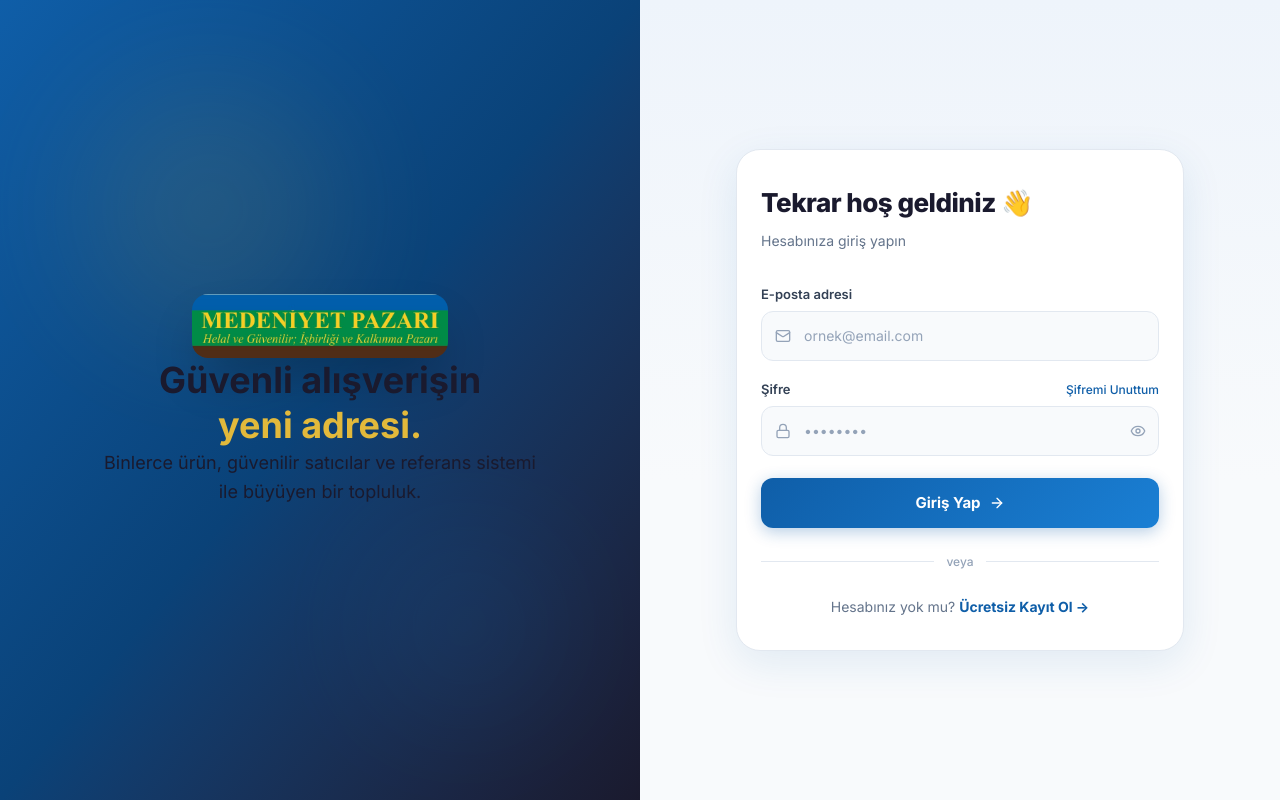
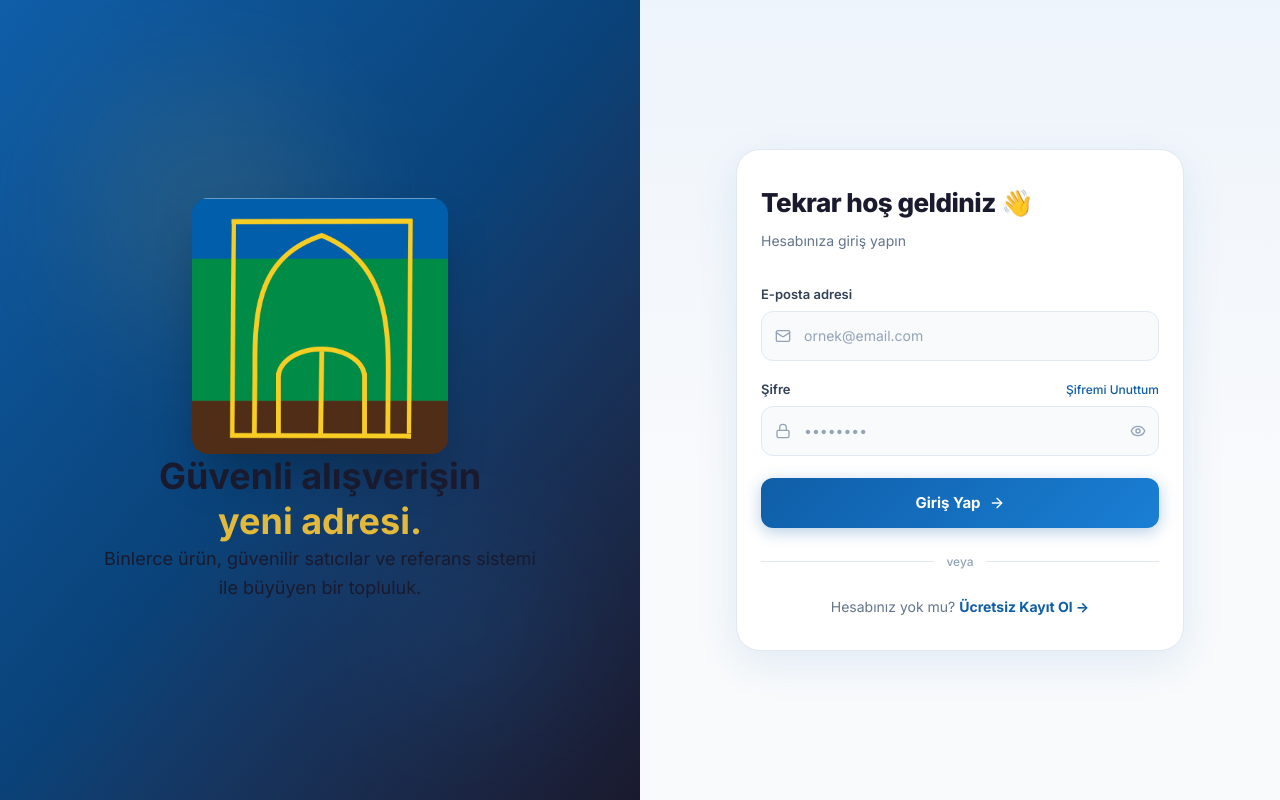
Before and after one commit to u3340513-a11y/meden, a React (Vite) app in the folder frontend/: page /giris in a window 1280 px wide. Built offline with nearby package versions, Linux system fonts and the light colour scheme; no server answers.

Commit message:
feat(branding): use icon image as site logo

```diff
--- a/frontend/src/layouts/AuthLayout.tsx
+++ b/frontend/src/layouts/AuthLayout.tsx
@@ -16,7 +16,7 @@ export default function AuthLayout() {
         <div className="relative z-10 text-text-inverse max-w-md w-full flex flex-col items-center text-center">
           <div className="mb-10">
             <img
-              src="/log2.jpeg"
+              src="/ico2.jpeg"
               alt="Medeniyet Pazarı"
               className="w-64 h-auto rounded-2xl object-contain shadow-2xl shadow-black/30 mx-auto"
             />
@@ -49,7 +49,7 @@ export default function AuthLayout() {
           }}
         >
           <Link to="/" className="flex items-center justify-center lg:hidden" style={{ marginBottom: 24 }}>
-            <img src="/log2.jpeg" alt="Medeniyet Pazarı" className="h-16 w-auto rounded-xl object-contain" />
+            <img src="/ico2.jpeg" alt="Medeniyet Pazarı" className="h-16 w-auto rounded-xl object-contain" />
           </Link>
           <Outlet />
         </div>
--- a/frontend/src/layouts/DashboardLayout.tsx
+++ b/frontend/src/layouts/DashboardLayout.tsx
@@ -221,7 +221,7 @@ export default function DashboardLayout() {
           </button>
 
           <Link to="/" style={{ flexShrink: 0 }}>
-            <img src="/log2.jpeg" alt="Medeniyet Pazarı"
+            <img src="/ico2.jpeg" alt="Medeniyet Pazarı"
               style={{ height: 38, width: 'auto', borderRadius: 8, objectFit: 'contain' }} />
           </Link>
 
--- a/frontend/src/layouts/MainLayout.tsx
+++ b/frontend/src/layouts/MainLayout.tsx
@@ -82,7 +82,7 @@ export default function MainLayout() {
           <div style={{ display: 'flex', alignItems: 'center', height: 68, gap: 16 }}>
 
             <Link to="/" style={{ flexShrink: 0, display: 'flex', alignItems: 'center' }}>
-              <img src="/log2.jpeg" alt="Medeniyet Pazarı"
+              <img src="/ico2.jpeg" alt="Medeniyet Pazarı"
                 style={{ height: 44, width: 'auto', borderRadius: 8, objectFit: 'contain' }} />
             </Link>
 
@@ -397,7 +397,7 @@ export default function MainLayout() {
         <div style={{ maxWidth: 1280, margin: '0 auto', padding: '0 20px' }}>
           <div style={{ display: 'grid', gridTemplateColumns: 'repeat(auto-fit,minmax(200px,1fr))', gap: 40, paddingBottom: 40 }}>
             <div>
-              <img src="/log2.jpeg" alt="Medeniyet Pazarı" style={{ height: 48, width: 'auto', borderRadius: 8, marginBottom: 16 }} />
+              <img src="/ico2.jpeg" alt="Medeniyet Pazarı" style={{ height: 48, width: 'auto', borderRadius: 8, marginBottom: 16 }} />
               <p style={{ fontSize: 13, color: 'rgba(255,255,255,0.5)', lineHeight: 1.7 }}>
                 Güvenli alışverişin yeni adresi. Helal ve güvenilir, işbirliği ve kalkınma pazarı.
               </p>
```
Also changed, not shown: 2 other files (tests, documents, lock files or other folders).
